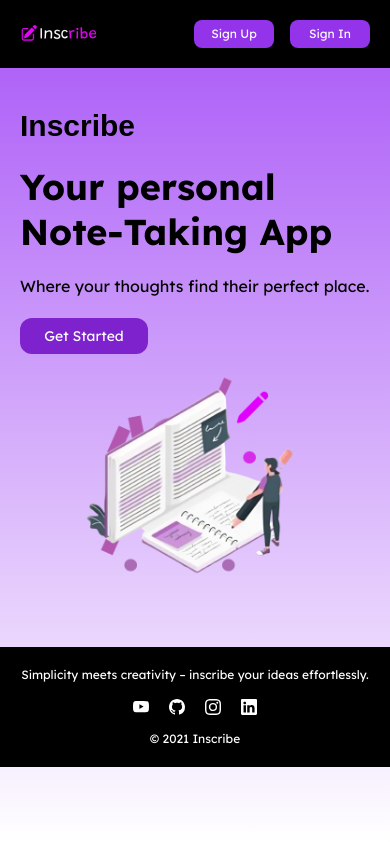
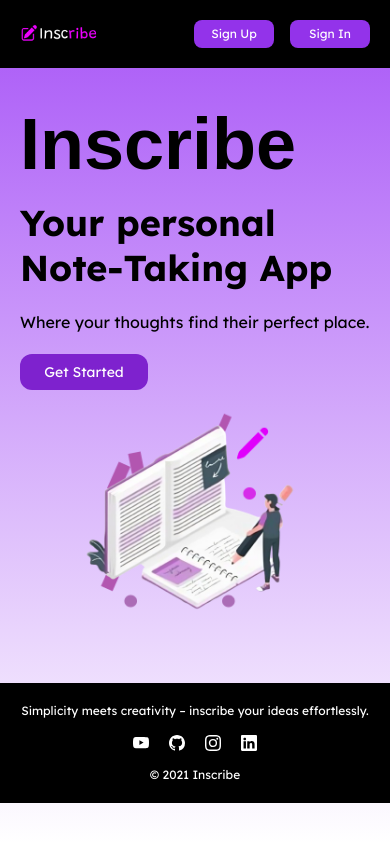
Before and after one commit to Anubhavprogramer/inscribe, a React (Vite) app: page / in a window 390 px wide. Built offline with nearby package versions, Linux system fonts and the light colour scheme; no server answers.

Commit message:
final update

```diff
--- a/src/components/LandingPage.jsx
+++ b/src/components/LandingPage.jsx
@@ -29,7 +29,7 @@ const LandingPage = () => {
       {/* Body */}
       <div className="flex flex-col md:flex-row justify-center items-center h-full px-5 md:px-10 gap-5 md:gap-7 mt-10 md:mt-0">
         <div className="text-start w-full md:w-1/2 flex flex-col gap-5 animate-fade-right">
-          <span className="text-3xl sm:text-4xl md:text-7xl font-extrabold  font-lexend">Inscribe</span>
+          <span className="text-7xl sm:text-4xl md:text-7xl font-extrabold  font-lexend">Inscribe</span>
           <p className="text-4xl sm:text-5xl lg:text-5xl font-bold leading-tight">
             Your personal Note-Taking App
           </p>
```
